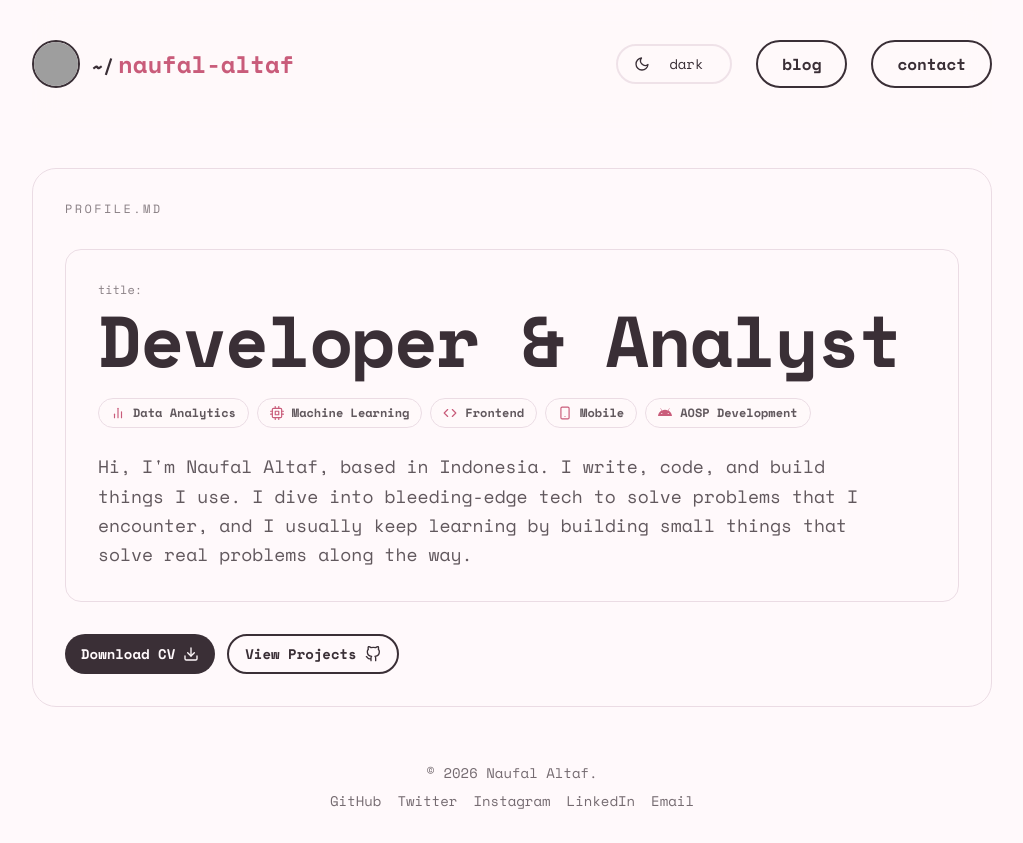
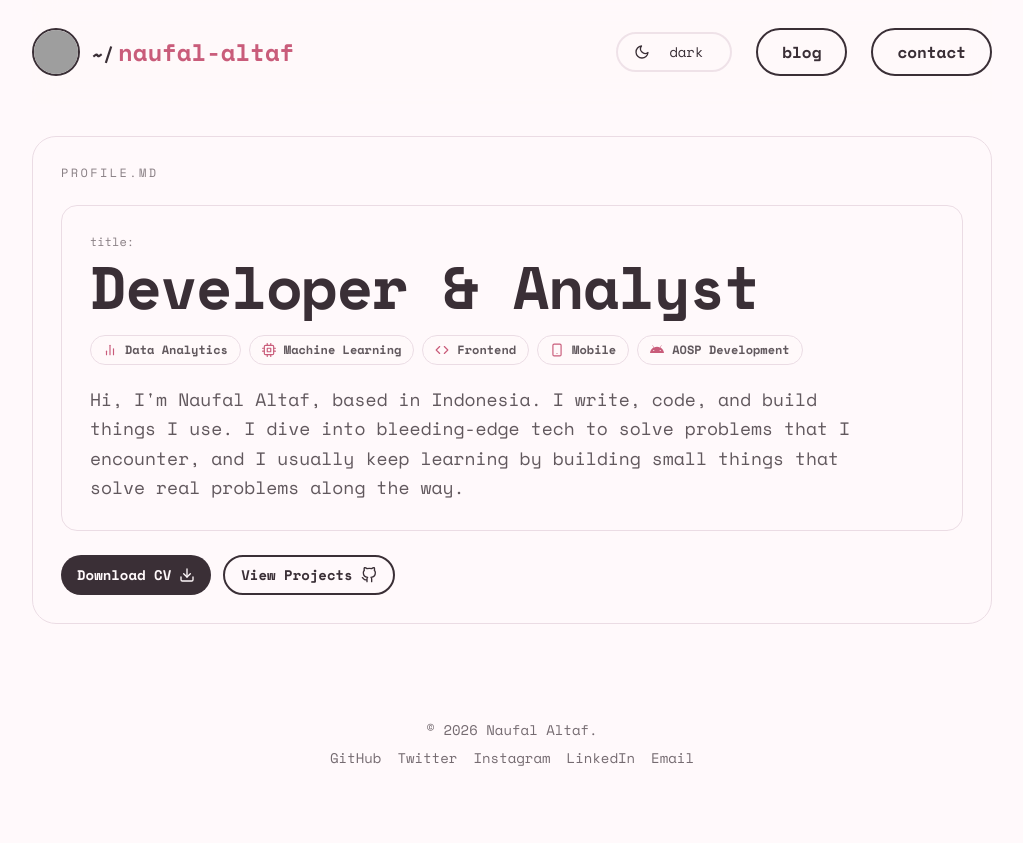
Before and after one commit to nawocci/site, a Next.js app: page / in a window 1280 px wide. Shown: the whole page, without its empty margins (128-1151 px from the left). After the commit the page ends 800 px from the top, so only its background shows below. Built offline with nearby package versions, Linux system fonts and the light colour scheme; grey boxes are pictures that could not be loaded.

Commit message:
ui: resize home hero to prevent desktop scroll
- Reduced top padding and vertical spacing on Home page.
- Adjusted hero font size from 7xl to 6xl.
- Reduced Navbar padding from py-10 to py-7.
- Updated min-height calculation to reflect smaller header area.

```diff
--- a/src/app/page.tsx
+++ b/src/app/page.tsx
@@ -12,24 +12,24 @@ const heroPills = [
 
 export default function Home() {
   return (
-    <div className="w-full pt-4 sm:pt-10">
-      <div className="flex w-full min-h-[calc(100svh-12rem)] items-center sm:block sm:min-h-0">
-        <section className="relative w-full overflow-hidden rounded-3xl border border-border bg-background p-5 font-mono sm:p-8 motion-scale-in">
-          <div className="space-y-6 sm:space-y-8">
+    <div className="w-full pt-4 sm:pt-6 md:pt-8">
+      <div className="flex w-full min-h-[calc(100svh-14rem)] items-center sm:block sm:min-h-0">
+        <section className="relative w-full overflow-hidden rounded-3xl border border-border bg-background p-5 font-mono sm:p-7 motion-scale-in">
+          <div className="space-y-5 sm:space-y-6">
             <p className="motion-fade-up text-xs uppercase text-foreground/60" style={{ letterSpacing: "0.2em" }}>
               profile.md
             </p>
 
-            <div className="rounded-2xl border border-border bg-background p-5 sm:p-8 motion-fade-up motion-delay-1">
+            <div className="rounded-2xl border border-border bg-background p-5 sm:p-7 motion-fade-up motion-delay-1">
               <p className="text-xs text-foreground/60">title:</p>
               <h1
-                className="mt-2 text-2xl font-bold tracking-tight sm:text-6xl md:text-7xl motion-fade-up motion-delay-2"
+                className="mt-2 text-2xl font-bold tracking-tight sm:text-5xl md:text-6xl motion-fade-up motion-delay-2"
                 style={{ lineHeight: 0.95 }}
               >
                 Developer &amp; Analyst
               </h1>
 
-              <div className="mt-4 flex flex-wrap gap-2 sm:mt-6 motion-fade-up motion-delay-2">
+              <div className="mt-4 flex flex-wrap gap-2 sm:mt-5 motion-fade-up motion-delay-2">
                 {heroPills.map((pill) => (
                   <span
                     key={pill.label}
@@ -41,7 +41,7 @@ export default function Home() {
                 ))}
               </div>
 
-              <p className="mt-5 max-w-3xl text-sm leading-relaxed text-foreground/80 sm:mt-6 sm:text-lg motion-fade-up motion-delay-3">
+              <p className="mt-5 max-w-3xl text-sm leading-relaxed text-foreground/80 sm:mt-5 sm:text-lg motion-fade-up motion-delay-3">
                 Hi, I&apos;m Naufal Altaf, based in Indonesia. I write, code, and build things I use. I dive into bleeding-edge tech to solve problems that I encounter, and I usually keep learning by building small things that solve real problems along the way.
               </p>
             </div>
--- a/src/components/Navbar.tsx
+++ b/src/components/Navbar.tsx
@@ -13,7 +13,7 @@ const actionPillClasses =
 function NavbarView({ isHomeRoute, isBlogRoute }: { isHomeRoute: boolean; isBlogRoute: boolean }) {
   return (
     <>
-      <nav className="sticky top-0 z-40 w-full border-b border-border/60 bg-background/80 py-4 font-mono backdrop-blur-md sm:border-b-0 sm:py-10">
+      <nav className="sticky top-0 z-40 w-full border-b border-border/60 bg-background/80 py-4 font-mono backdrop-blur-md sm:border-b-0 sm:py-7">
         {/* Mobile Logo */}
         <div className="md:hidden">
           <Logo />
```
